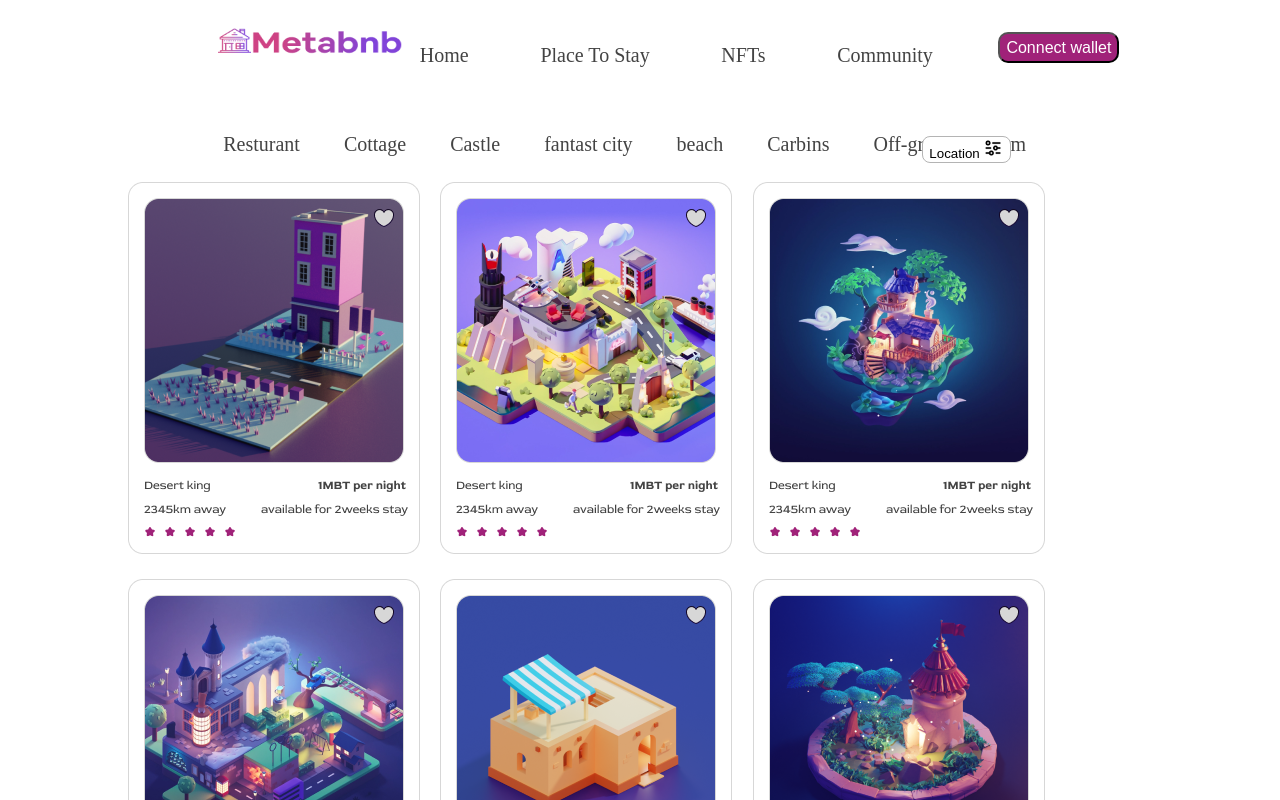
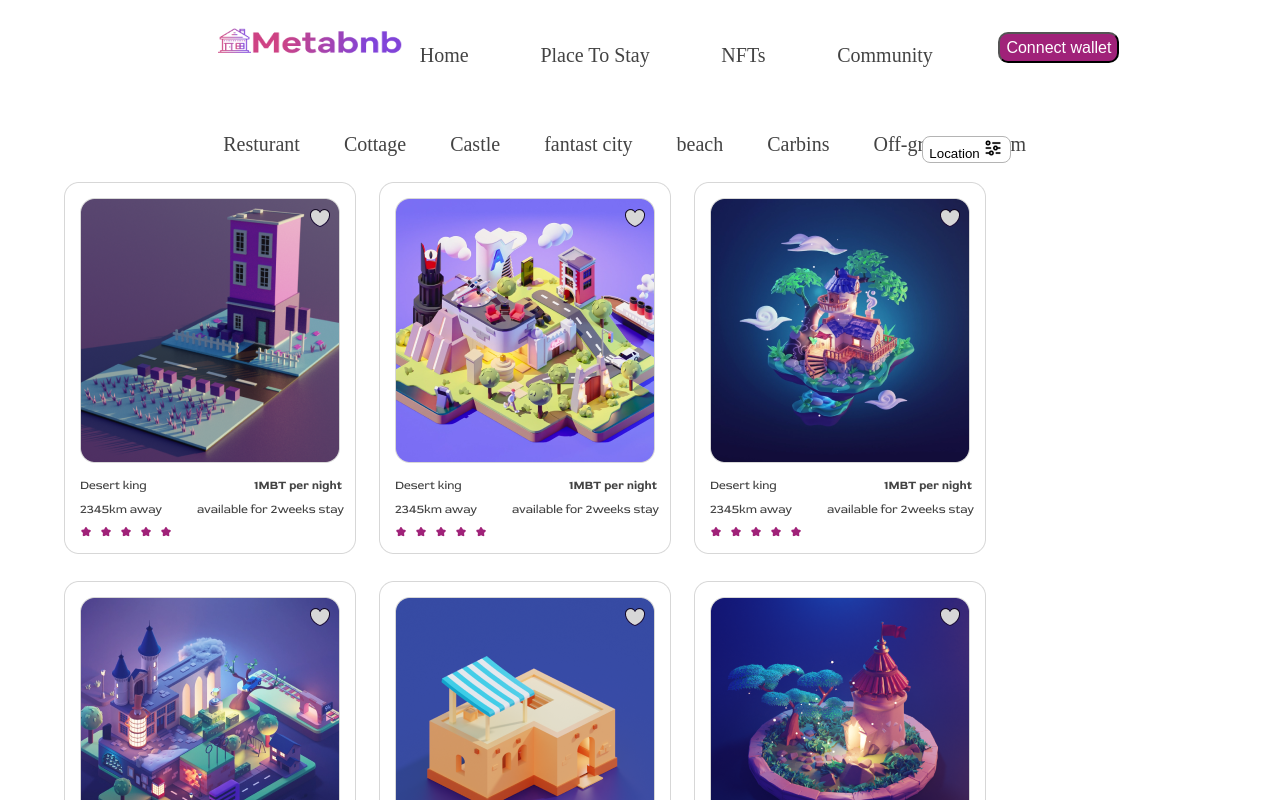
Before and after one commit to Monica-Macharia/Metabnb, a React (Create React App) app in the folder metabnb/: page /PlaceToStay in a window 1280 px wide. Shown: the top 800 px of the page. Built offline with nearby package versions, Linux system fonts and the light colour scheme.

Commit message:
style:place

```diff
--- a/metabnb/src/App.css
+++ b/metabnb/src/App.css
@@ -422,8 +422,8 @@ width: 7%;
 /* top: 20%; */
 }
 div.places{
-  margin-left: 10%;
-  margin-right: 10%;
+  margin-left: 5%;
+  margin-right: 5%;
   margin-top: 2%;
 
 }
```
